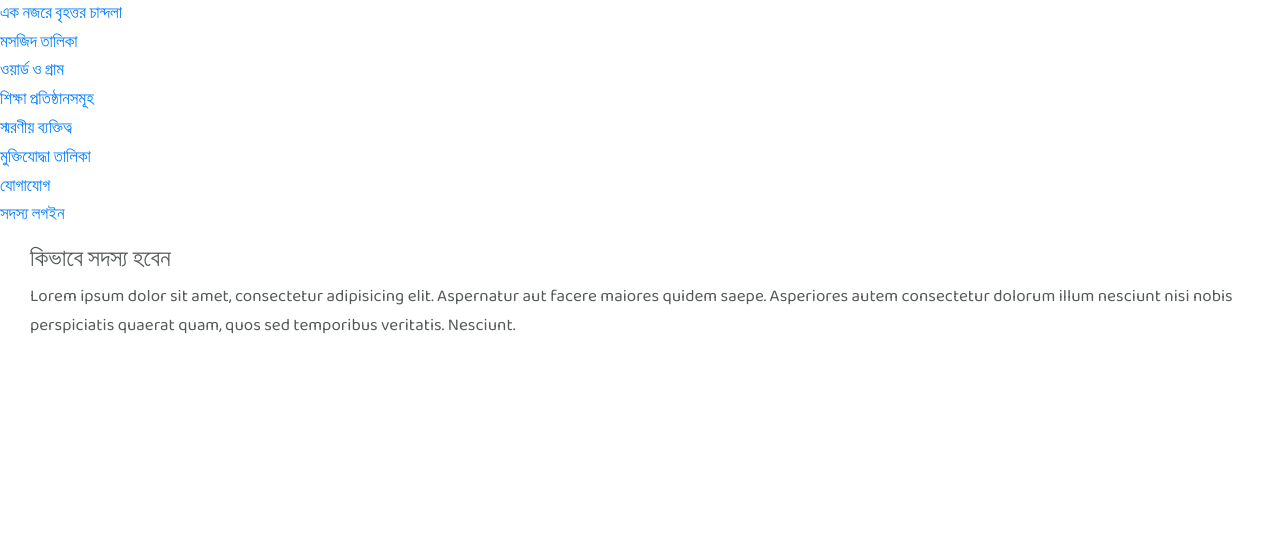
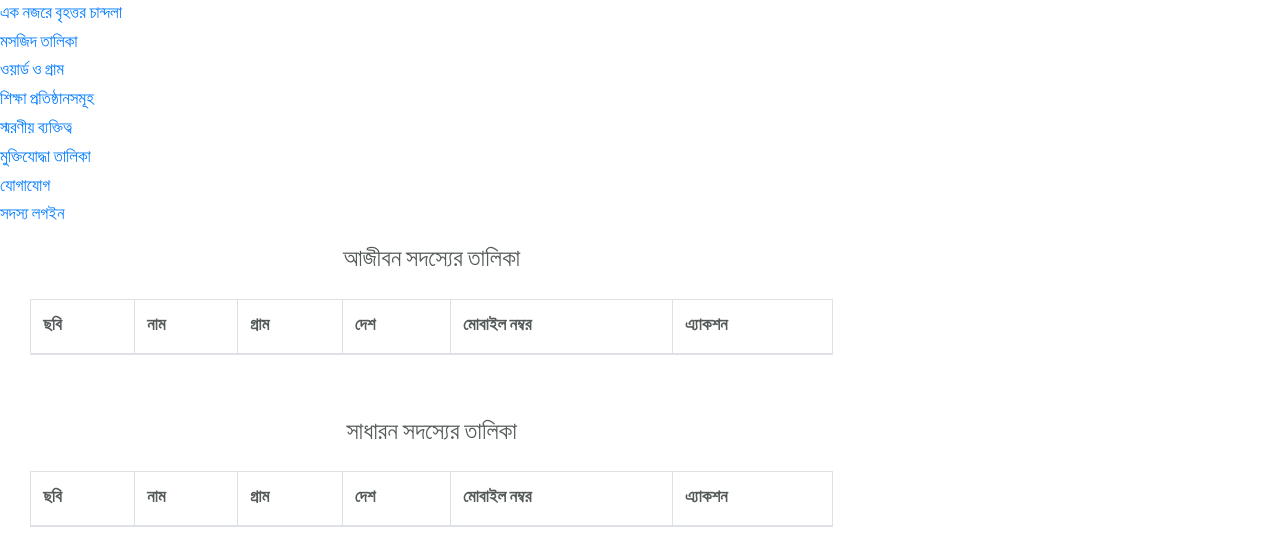
Before and after one commit to mhkmcp/gsc_project, a Django app: page /member-list in a window 1280 px wide. Shown: the part 1286-1829 px from the top of the page. Before the commit the page ends 1620 px from the top, so only its background shows below. Run offline with Django 3.2, Linux system fonts and the light colour scheme; data comes from the database, SQL or seed files in the repository; lists and menus that the app fills with data are empty; some libraries are stand-ins or nearby versions.

Commit message:
Fix member model

```diff
--- a/src/forms.py
+++ b/src/forms.py
@@ -6,37 +6,40 @@ from .models import Member
 
 
 class CustomUserCreationForm(UserCreationForm):
-
     class Meta:
         model = User
-        fields = ['email', 'password1', 'password2']
+        fields = ["email", "password1", "password2"]
 
 
 class MemberForm(forms.ModelForm):
     class Meta:
         model = Member
-        fields = ['full_name', 'passport',  'date_of_birth', 'city', 'country', 'member_type']
-        # exclude = ()
+        exclude = [
+            "user",
+            "is_approved",
+        ]
 
 
 month_choice = (
-    (1, 'জানুয়ারী'),
-    (2, 'ফেব্রুয়ারী'),
-    (3, 'মার্চ'),
-    (4, 'এপ্রিল'),
-    (5, 'মে'),
-    (6, 'জুন'),
-    (7, 'জুলাই'),
-    (8, 'অগাস্ট'),
-    (9, 'সেপ্টেম্বর'),
-    (10, 'অক্টোবর'),
-    (11, 'নভেম্বর'),
-    (12, 'ডিসেম্বর')
+    (1, "জানুয়ারী"),
+    (2, "ফেব্রুয়ারী"),
+    (3, "মার্চ"),
+    (4, "এপ্রিল"),
+    (5, "মে"),
+    (6, "জুন"),
+    (7, "জুলাই"),
+    (8, "অগাস্ট"),
+    (9, "সেপ্টেম্বর"),
+    (10, "অক্টোবর"),
+    (11, "নভেম্বর"),
+    (12, "ডিসেম্বর"),
 )
 
 
 class QueryForm(forms.Form):
-    month = forms.ChoiceField(label='Select a Month', choices=month_choice, widget=forms.Select)
+    month = forms.ChoiceField(
+        label="Select a Month", choices=month_choice, widget=forms.Select
+    )
     year = forms.IntegerField(min_value=2000, max_value=3000)
 
 
@@ -45,4 +48,4 @@ class LoginForm(forms.ModelForm):
 
     class Meta:
         model = User
-        fields = ['username', 'password']
+        fields = ["username", "password"]
--- a/src/urls.py
+++ b/src/urls.py
@@ -3,52 +3,55 @@ from django.urls import path
 from .views import *
 
 urlpatterns = [
-    path('', index, name="home"),
-    path('logout', logout_user, name="logout"),
-
-    path('intro', introduction, name='intro'),
-    path('purpose', introduction, name='purpose'),
-    path('president-speech', president_speech, name='president_speech'),
-    path('courtesy-speech', courtesy_speech, name='courtesy_speech'),
-
-    path('adviser', adviser, name='adviser'),
-    path('management', adviser, name='management'),
-    path('general', general, name='general'),
-    path('election', election, name='election'),
-
-    path('requirements', requirements, name='requirements'),
-    path('how-to-be-member', how_to_be_member, name='how_to_be_member'),
-    path('admission-form', admission_form, name='admission_form'),
-    path('member-list', member_list, name='member_list'),
-    path('general-member', general_member, name='general_member'),
-    path('lifetime-member', lifetime_member, name='lifetime_member'),
-    path('honorary-member', honorary_member, name='honorary_member'),
-    path('member-info', member_info, name='member_info'),
-    path('member-share', member_share, name='member_share'),
-    path('collection-info', collection_info, name='collection_info'),
-    path('audit-report', audit_report, name='audit_report'),
-    path('blood-group-dob', blood_group_dob, name='blood_group_dob'),
-
-    path('financial', financial, name='financial'),
-    path('other-way', other_way, name='other_way'),
-
-    path('scholarship', scholarship, name='scholarship'),
-    path('treatment', treatment, name='treatment'),
-    path('training', training, name='training'),
-
+    path("", index, name="home"),
+    path("logout", logout_user, name="logout"),
+    path("intro", introduction, name="intro"),
+    path("purpose", introduction, name="purpose"),
+    path("president-speech", president_speech, name="president_speech"),
+    path("courtesy-speech", courtesy_speech, name="courtesy_speech"),
+    path("adviser", adviser, name="adviser"),
+    path("management", adviser, name="management"),
+    path("general", general, name="general"),
+    path("election", election, name="election"),
+    path("requirements", requirements, name="requirements"),
+    path("how-to-be-member", how_to_be_member, name="how_to_be_member"),
+    path("admission-form", admission_form, name="admission_form"),
+    path("member-list", member_list, name="member_list"),
+    path("member-detail/<int:pk>", member_detail, name="member_detail"),
+    path("general-member", general_member, name="general_member"),
+    path("lifetime-member", lifetime_member, name="lifetime_member"),
+    path("honorary-member", honorary_member, name="honorary_member"),
+    path("member-info", member_info, name="member_info"),
+    path("member-share", member_share, name="member_share"),
+    path("collection-info", collection_info, name="collection_info"),
+    path("audit-report", audit_report, name="audit_report"),
+    path("blood-group-dob", blood_group_dob, name="blood_group_dob"),
+    path("financial", financial, name="financial"),
+    path("other-way", other_way, name="other_way"),
+    path("scholarship", scholarship, name="scholarship"),
+    path("treatment", treatment, name="treatment"),
+    path("training", training, name="training"),
     # Union
-    path('union/history/', history, name='union_history'),
-    path('union/employees/', employees, name='union_employees'),
-    path('union/at-a-glance/', at_a_glance, name='union_at_a_glance'),
-    path('union/info/', union_info, name='union_info'),
-    path('union/freedom-fighter/', freedom_fighter, name='union_freedom_fighter'),
-    path('union/villages/', village, name='union_village'),
-    path('union/head-of-institutes/', principal_list, name='union_principal_list'),
-    path('union/president-of-institutes/', institute_president_list, name='union_institute_president'),
-    path('union/hospitals-and-community-centers/', hospital_commiunity_center, name='union_hospital_community_center'),
-    path('union/institutes/', institute, name='union_institutes'),
+    path("union/history/", history, name="union_history"),
+    path("union/employees/", employees, name="union_employees"),
+    path("union/at-a-glance/", at_a_glance, name="union_at_a_glance"),
+    path("union/info/", union_info, name="union_info"),
+    path("union/freedom-fighter/", freedom_fighter, name="union_freedom_fighter"),
+    path("union/villages/", village, name="union_village"),
+    path("union/head-of-institutes/", principal_list, name="union_principal_list"),
+    path(
+        "union/president-of-institutes/",
+        institute_president_list,
+        name="union_institute_president",
+    ),
+    path(
+        "union/hospitals-and-community-centers/",
+        hospital_commiunity_center,
+        name="union_hospital_community_center",
+    ),
+    path("union/institutes/", institute, name="union_institutes"),
     # union/institute
-    path('union/institute/sonatia/', sonatia, name='institute_sonatia'),
+    path("union/institute/sonatia/", sonatia, name="institute_sonatia"),
     # contact
-    path('contact/', contact, name='contact'),
+    path("contact/", contact, name="contact"),
 ]
--- a/src/views.py
+++ b/src/views.py
@@ -1,4 +1,4 @@
-from django.shortcuts import redirect, render
+from django.shortcuts import get_object_or_404, redirect, render
 from django.contrib.auth.models import User
 from django.contrib.auth import login, logout, authenticate
 
@@ -8,32 +8,33 @@ from .models import *
 
 
 def index(request):
-    if request.method == 'POST':
-        username = request.POST.get('username')
-        password = request.POST.get('password')
+    if request.method == "POST":
+        username = request.POST.get("username")
+        password = request.POST.get("password")
 
         user = authenticate(request, username=username, password=password)
 
         if user is not None:
             login(request, user)
-            messages.success(request, 'Login Success')
-            return redirect('home')
+            messages.success(request, "Login Success")
+            return redirect("home")
 
         else:
-            messages.info(request, 'Login Failed!')
-            return redirect('home')
+            messages.info(request, "Login Failed!")
+            return redirect("home")
 
     context = {
-        'login_form': LoginForm,
-        'notices': Notice.objects.all(),
-        'slides': Slide.objects.all()
+        "login_form": LoginForm,
+        "notices": Notice.objects.all(),
+        "slides": Slide.objects.all(),
     }
     return render(request, "pages/home.html", context)
 
 
 def logout_user(request):
     logout(request)
-    return redirect('home')
+    return redirect("home")
+
 
 # about us
 
@@ -43,55 +44,56 @@ def introduction(request):
 
 
 def purpose(request):
-    return render(request, 'pages/about-us/purpose.html')
+    return render(request, "pages/about-us/purpose.html")
 
 
 def president_speech(request):
-    return render(request, 'pages/about-us/purpose.html')
+    return render(request, "pages/about-us/purpose.html")
 
 
 def courtesy_speech(request):
-    return render(request, 'pages/about-us/courtesy_speech.html')
+    return render(request, "pages/about-us/courtesy_speech.html")
 
 
 # committee
 
+
 def adviser(request):
-    return render(request, 'pages/commiittee/adviser.html')
+    return render(request, "pages/commiittee/adviser.html")
 
 
 def management(request):
-    return render(request, 'pages/commiittee/management.html')
+    return render(request, "pages/commiittee/management.html")
 
 
 def general(request):
-    return render(request, 'pages/commiittee/general.html')
+    return render(request, "pages/commiittee/general.html")
 
 
 def election(request):
-    return render(request, 'pages/commiittee/election.html')
+    return render(request, "pages/commiittee/election.html")
 
 
 # member
 
 
 def requirements(request):
-    return render(request, 'pages/member/requirements.html')
+    return render(request, "pages/member/requirements.html")
 
 
 def how_to_be_member(request):
-    return render(request, 'pages/member/how_to_be_member.html')
+    return render(request, "pages/member/how_to_be_member.html")
 
 
 def admission_form(request):
-    if request.method == 'POST':
-        member_form = MemberForm(request.POST or None) # member form
-        user_creation_form = CustomUserCreationForm(request.POST or None) # signup form
+    if request.method == "POST":
+        member_form = MemberForm(request.POST or None)  # member form
+        user_creation_form = CustomUserCreationForm(request.POST or None)  # signup form
 
         if user_creation_form.is_valid() and member_form.is_valid():
             # create new User
             user = user_creation_form.save(commit=False)
-            passport = member_form.cleaned_data.get('passport')
+            passport = member_form.cleaned_data.get("passport")
             username = passport[:6]
             # print(username)
             user.username = username
@@ -103,7 +105,7 @@ def admission_form(request):
             member = member_form.save(commit=False)
             member.user = user
             member.save()
-            return redirect('admission_form')
+            return redirect("admission_form")
         else:
             print(user_creation_form.errors.as_data)
             print(member_form.errors.as_data)
@@ -111,111 +113,137 @@ def admission_form(request):
         member_form = MemberForm()
         user_creation_form = CustomUserCreationForm()
 
-    context = {
-        'member_form': member_form,
-        'user_form': user_creation_form
-    }
+    context = {"member_form": member_form, "user_form": user_creation_form}
 
-    return render(request, 'pages/member/admission_form.html', context=context)
+    return render(request, "pages/member/admission_form.html", context=context)
 
 
 def member_list(request):
-    return render(request, 'pages/member/member_list.html')
+    members = Member.objects.filter(
+        member_type__in=["l", "g"], is_approved=True
+    ).order_by("-id")
+
+    context = {
+        "lifetime_members": members.filter(member_type="l"),
+        "general_members": members.filter(member_type="g"),
+    }
+    return render(request, "pages/member/member_list.html", context)
+
+
+def member_detail(request, pk):
+    member = get_object_or_404(Member, pk=pk, is_approved=True)
+    context = {"member": member}
+    return render(request, "pages/member/member_detail.html", context)
 
 
 def general_member(request):
-    return render(request, 'pages/member/general_member.html')
+    return render(request, "pages/member/general_member.html")
 
 
 def lifetime_member(request):
-    return render(request, 'pages/member/lifetime_member.html')
+    return render(request, "pages/member/lifetime_member.html")
 
 
 def honorary_member(request):
-    return render(request, 'pages/member/honorary_member.html')
+    return render(request, "pages/member/honorary_member.html")
 
 
 def member_info(request):
-    return render(request, 'pages/member/member_info.html')
+    return render(request, "pages/member/member_info.html")
 
 
 def member_share(request):
-    return render(request, 'pages/member/member_share.html')
+    return render(request, "pages/member/member_share.html")
 
 
 def collection_info(request):
-    return render(request, 'pages/member/yearly_collection_info.html')
+    return render(request, "pages/member/yearly_collection_info.html")
 
 
 def audit_report(request):
-    return render(request, 'pages/member/audit_report.html')
+    return render(request, "pages/member/audit_report.html")
 
 
 def blood_group_dob(request):
-    return render(request, 'pages/member/dob_bg.html')
+    return render(request, "pages/member/dob_bg.html")
+
 
 # deposit
 
 
 def financial(request):
-    return render(request, 'pages/deposit/financial_institute.html')
+    return render(request, "pages/deposit/financial_institute.html")
 
 
 def other_way(request):
-    return render(request, 'pages/deposit/other_way.html')
+    return render(request, "pages/deposit/other_way.html")
+
 
 # development
 
 
 def scholarship(request):
-    return render(request, 'pages/development/scholarship.html')
+    return render(request, "pages/development/scholarship.html")
 
 
 def training(request):
-    return render(request, 'pages/development/training.html')
+    return render(request, "pages/development/training.html")
 
 
 def treatment(request):
-    return render(request, 'pages/development/treatment.html')
+    return render(request, "pages/development/treatment.html")
 
 
 # Union
 
+
 def history(request):
-    return render(request, 'pages/union/history.html')
+    return render(request, "pages/union/history.html")
+
 
 def employees(request):
-    return render(request, 'pages/union/employees.html')
+    return render(request, "pages/union/employees.html")
+
 
 def at_a_glance(request):
-    return render(request, 'pages/union/at-a-glance.html')
+    return render(request, "pages/union/at-a-glance.html")
+
 
 def union_info(request):
-    return render(request, 'pages/union/info.html')
+    return render(request, "pages/union/info.html")
+
 
 def freedom_fighter(request):
-    return render(request, 'pages/union/freedom-fighters.html')
+    return render(request, "pages/union/freedom-fighters.html")
+
 
 def village(request):
-    return render(request, 'pages/union/villages.html')
+    return render(request, "pages/union/villages.html")
+
 
 def principal_list(request):
-    return render(request, 'pages/union/principal.html')
+    return render(request, "pages/union/principal.html")
+
 
 def institute_president_list(request):
-    return render(request, 'pages/union/institute-president.html')
+    return render(request, "pages/union/institute-president.html")
+
 
 def hospital_commiunity_center(request):
-    return render(request, 'pages/union/hospital-and-commiunity-center.html')
+    return render(request, "pages/union/hospital-and-commiunity-center.html")
+
 
 def institute(request):
-    return render(request, 'pages/union/institutes.html')
+    return render(request, "pages/union/institutes.html")
+
 
 # Union institutes
 
+
 def sonatia(request):
-    return render(request, 'pages/union/institute/sonatia.html')
+    return render(request, "pages/union/institute/sonatia.html")
+
 
 # contact
 def contact(request):
-    return render(request, 'pages/contact.html')
+    return render(request, "pages/contact.html")
--- a/static/css/style.css
+++ b/static/css/style.css
@@ -1,4 +1,3 @@
-
 /*
 Baseic Set Up
 */
@@ -34,11 +33,13 @@ header .logo-menu-left img {
 .home-body {
 	margin: 0px 30px;
 }
+
 .home-main .home-left {
 	/* border: 2px solid black; */
 	padding: 0;
 	margin: 0;
 }
+
 .home-main h5 {
 	background: #23364B;
 	color: #fff;
@@ -50,6 +51,7 @@ header .logo-menu-left img {
 #slide {
 	z-index: -9999 !important;
 }
+
 .carousel-images {
 	z-index: -9999;
 }
@@ -63,7 +65,7 @@ footer {
 	flex-direction: column;
 }
 
-.bg-navy-blue{
+.bg-navy-blue {
 	background-color: #23364B;
 }
 
@@ -72,3 +74,9 @@ footer {
 	font-size: 25px;
 	padding: 5px;
 }
+
+/* member */
+.member-list-imge {
+	width: 50px;
+	/* height: 200px; */
+}
--- a/templates/pages/member/member_list.html
+++ b/templates/pages/member/member_list.html
@@ -1,18 +1,99 @@
 {% extends 'base.html' %}
-{% block title %}My Blog {% endblock %}
+{% block title %}Member List {% endblock %}
 {% load static %}
 
 {% block content %}
 
-    <div class="container-fluid">
-        <h4>কিভাবে সদস্য হবেন</h4>
-        <div class="row">
-            <div class="intro-main col-12">
-                <p>Lorem ipsum dolor sit amet, consectetur adipisicing elit. Aspernatur aut facere maiores quidem saepe. Asperiores autem consectetur dolorum illum nesciunt nisi nobis perspiciatis quaerat quam, quos sed temporibus veritatis. Nesciunt.</p>
+<div class="container-fluid">
+    <div class="row">
+        <div class="col-8">
+            <div class="row">
+                <!-- lifetime members -->
+                <div class="col-12">
+                    <h4 class="text-center mb-4">আজীবন সদস্যের তালিকা</h4>
+                    <div class="table-responsive">
+                        <table class="table table-bordered">
+                            <thead class="bg-blue">
+                                <tr>
+                                    <!-- <th>ক্রমিক</th> -->
+                                    <th>ছবি</th>
+                                    <th>নাম</th>
+                                    <th>গ্রাম</th>
+                                    <th>দেশ</th>
+                                    <th>মোবাইল নম্বর</th>
+                                    <th>এ্যাকশন</th>
+                                </tr>
+                            </thead>
+                            <tbody>
+                                {% for member in lifetime_members %}
+                                <tr>
+                                    <td>
+                                        <img class="img-thumbnail member-list-imge"
+                                            src="{% if member.image %} {{member.image.url}} {%else%} {% static 'img/default_member.png' %} {% endif %}"
+                                            alt="{{member.name}}">
+                                    </td>
+                                    <td>{{ member.full_name }}</td>
+                                    <td>{{ member.city }}</td>
+                                    <td>{{ member.country }}</td>
+                                    <td>{{ member.phone }}</td>
+                                    <td>
+                                        <a class="btn btn-info btn-sm text-white"
+                                            href="{% url 'member_detail' member.pk %}">
+                                            <i class="fa fa-eye"></i>
+                                        </a>
+                                    </td>
+                                </tr>
+                                {% endfor %}
+                            </tbody>
+                        </table>
+                    </div>
+                </div>
+                <!-- general members -->
+                <div class="col-12 mt-5">
+                    <h4 class="text-center mb-4">সাধারন সদস্যের তালিকা</h4>
+                    <div class="table-responsive">
+                        <table class="table table-bordered">
+                            <thead class="bg-blue">
+                                <tr>
+                                    <!-- <th>ক্রমিক</th> -->
+                                    <th>ছবি</th>
+                                    <th>নাম</th>
+                                    <th>গ্রাম</th>
+                                    <th>দেশ</th>
+                                    <th>মোবাইল নম্বর</th>
+                                    <th>এ্যাকশন</th>
+                                </tr>
+                            </thead>
+                            <tbody>
+                                {% for member in general_members %}
+                                <tr>
+                                    <td>
+                                        <img class="img-thumbnail member-list-imge"
+                                            src="{% if member.image %} {{member.image.url}} {%else%} {% static 'img/default_member.png' %} {% endif %}"
+                                            alt="{{member.name}}">
+                                    </td>
+                                    <td>{{ member.full_name }}</td>
+                                    <td>{{ member.city }}</td>
+                                    <td>{{ member.country }}</td>
+                                    <td>{{ member.phone }}</td>
+                                    <td>
+                                        <a class="btn btn-info btn-sm text-white"
+                                            href="{% url 'member_detail' member.pk %}">
+                                            <i class="fa fa-eye"></i>
+                                        </a>
+                                    </td>
+                                </tr>
+                                {% endfor %}
+                            </tbody>
+                        </table>
+                    </div>
+                </div>
             </div>
         </div>
+        <div class="col-4"></div>
+    </div>
 
-    </div>
+</div>
 
 
 
```
Also changed, not shown: src/models.py (+41 -38 lines), templates/pages/member/member_detail.html (added, +76 -0 lines), src/migrations/0010_auto_20211003_1400.py (added), src/migrations/0011_auto_20211003_1432.py (added), src/migrations/0012_auto_20211003_1441.py (added), static/img/default_member.png (added), 1 other file. Lines whose indentation alone changed are shown as unchanged.
